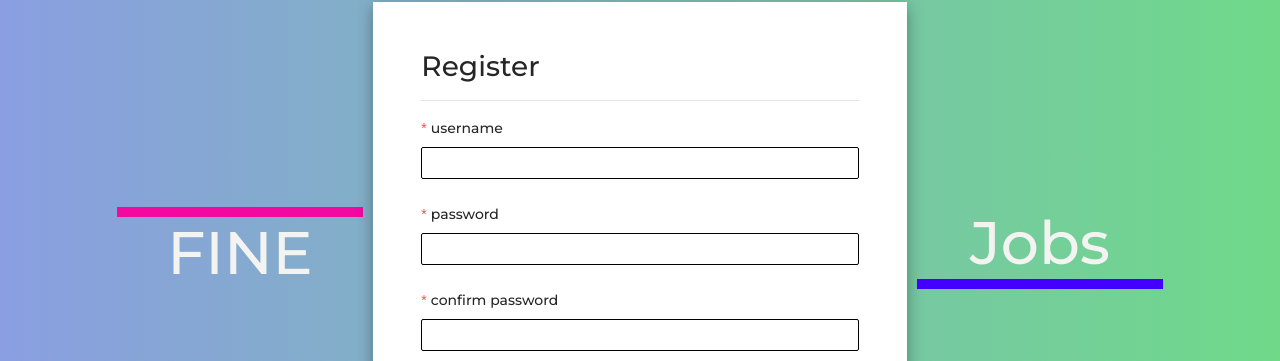
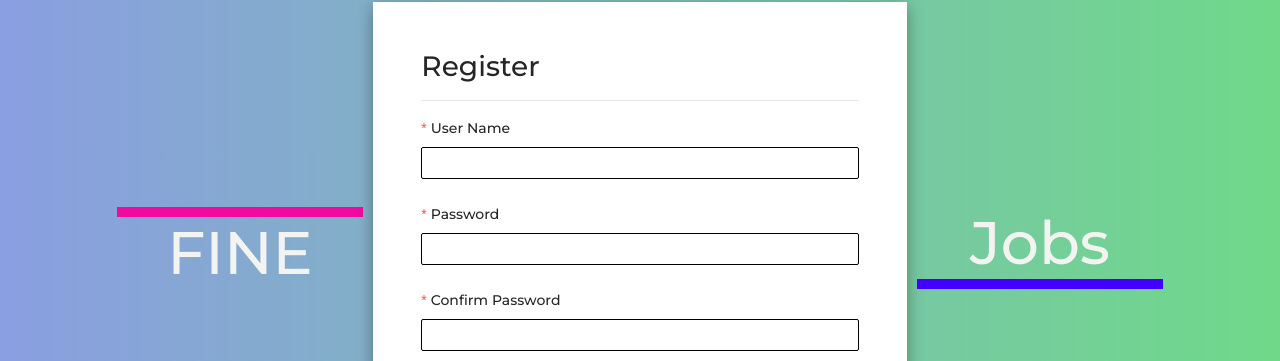
Before and after one commit to gsathiya91/sathyajobs-CRUD-frontend, a React (Create React App) app: page /register in a window 1280 px wide. Shown: the part 98-459 px from the top of the page. Built offline with nearby package versions, Linux system fonts and the light colour scheme; no server answers; sample sign-in values are in the browser's storage.

Commit message:
Add files via upload

```diff
--- a/src/pages/Login.js
+++ b/src/pages/Login.js
@@ -24,7 +24,7 @@ function Login() {
 
             <Form.Item
             type="text"
-              label="username"
+              label="User Name"
               name="username"
               rules={[{ required: true }]}
             >
@@ -32,7 +32,7 @@ function Login() {
             </Form.Item>
 
             <Form.Item
-               type="password"
+               type="Password"
               label="password"
               name="password"
               rules={[{ required: true }]}
@@ -42,8 +42,9 @@ function Login() {
 
             <Button htmlType="submit" className="mb-3">Login</Button><br />
             <Link to='/register' className='mt-3'>Not Registered Yet ? Click here</Link>
-            <p><strong>Admin </strong>Username: test, password: 123456</p>
-            <p><strong>User </strong>Username: test1, password: 123456</p>
+            <p><strong>Admin </strong>Username: test,  password: 123456</p>
+            <hr />
+            <p><strong>User </strong>Username: test1,  password: 123456</p>
           </Form>
         </Col>
         <Col lg={5}><h1 className="heading2" data-aos='slide-right'>Jobs</h1></Col>
--- a/src/pages/Register.js
+++ b/src/pages/Register.js
@@ -34,7 +34,7 @@ function register(values) {
         <Form layout="vertical" onFinish={register} >
           <Form.Item
             type="text"
-            label="username"
+            label="User Name"
             name="username"
             rules={[{ required: true }]}
           >
@@ -42,7 +42,7 @@ function register(values) {
           </Form.Item>
 
           <Form.Item
-            label="password"
+            label="Password"
             name="password"
             rules={[{ required: true }]}
           >
@@ -51,7 +51,7 @@ function register(values) {
 
           <Form.Item
           type="password"
-            label="confirm password"
+            label="Confirm Password"
             name="confirmpassword"
             rules={[{ required: true }]}
           >
```
